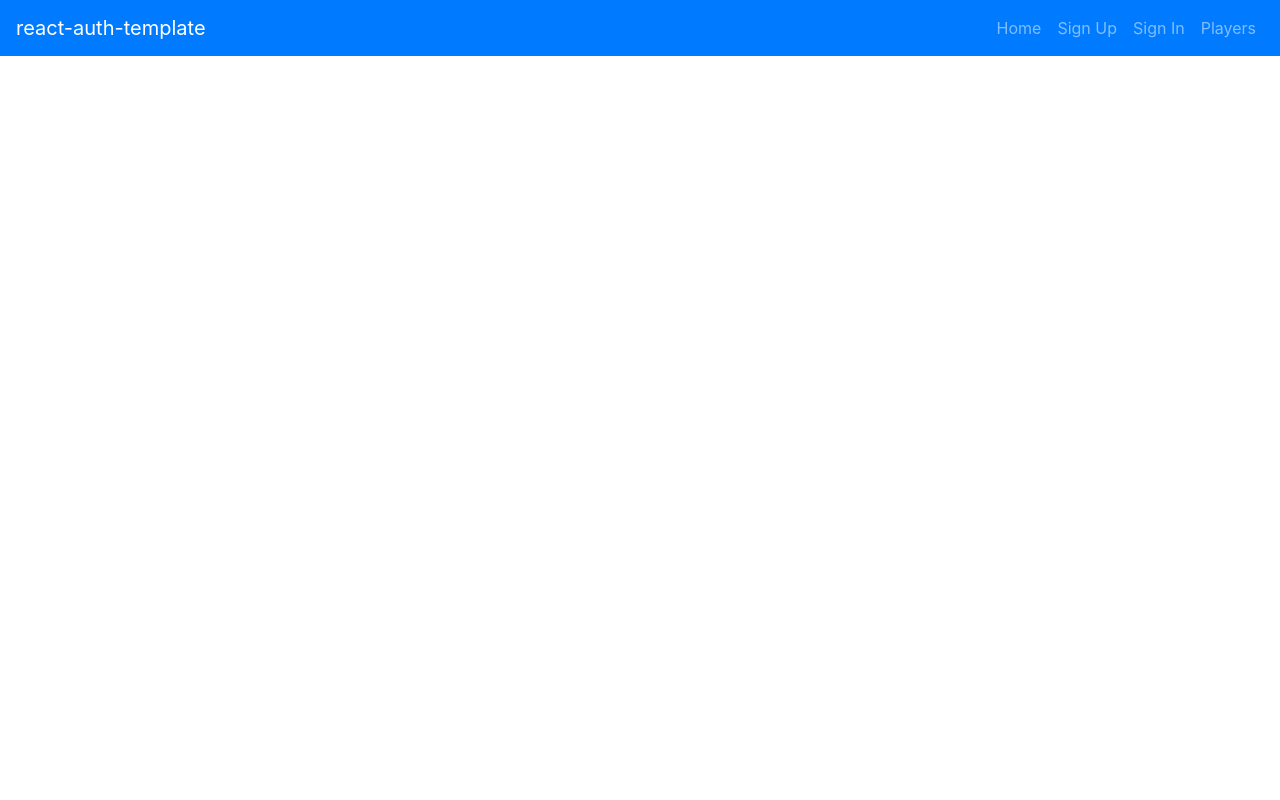
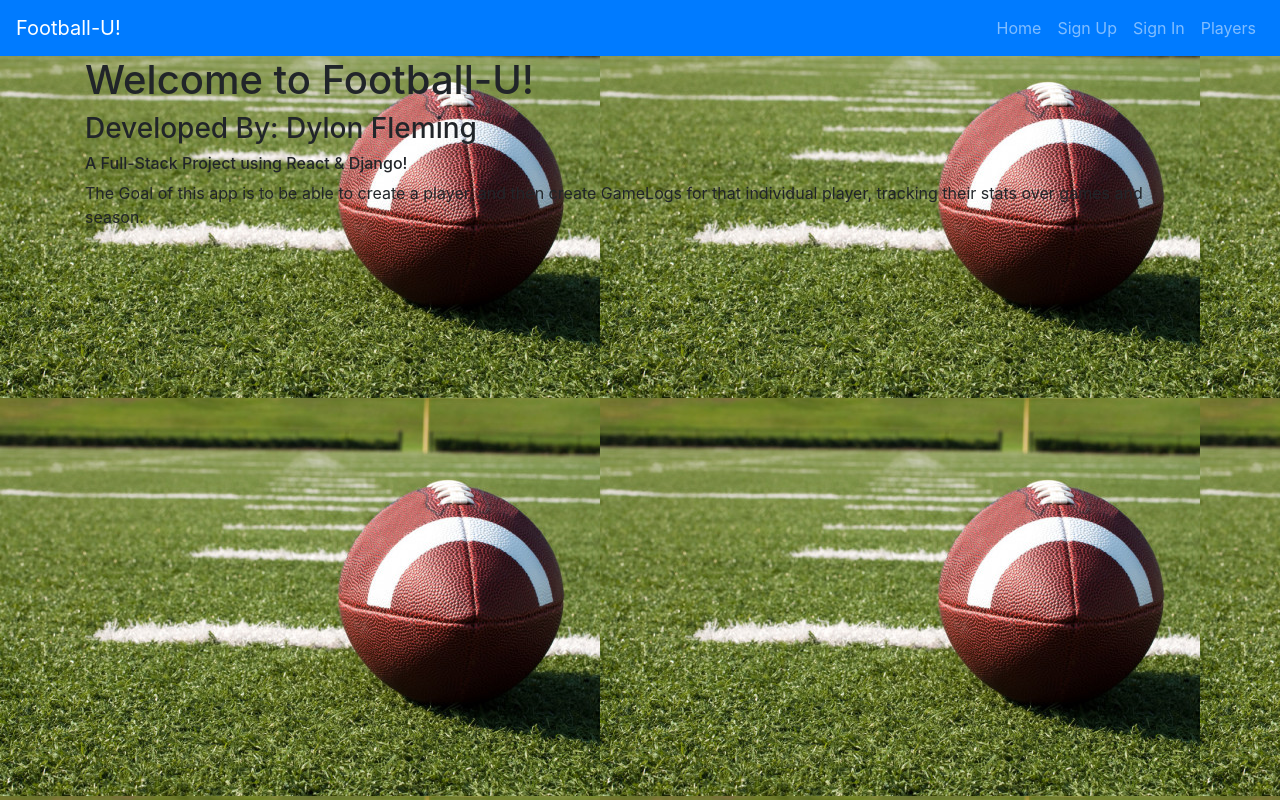
Before and after one commit to DylonFleming11/Cap-Stone-Project, a React app: page /#/ in a window 1280 px wide. Built offline with nearby package versions, Linux system fonts and the light colour scheme; the HTML template or start-up script is replaced by a standard one.

Commit message:
All crud actions for player working!

```diff
--- a/src/App.js
+++ b/src/App.js
@@ -81,6 +81,10 @@ class App extends Component {
           <AuthenticatedRoute user={user} exact path='/players/:id/edit' render={() => (
             <UpdatePlayer msgAlert={this.msgAlert} user={user} />
           )} />
+          <h1 className=''>Welcome to Football-U!</h1>
+          <h3 className=''>Developed By: Dylon Fleming</h3>
+          <h6> A Full-Stack Project using React & Django!</h6>
+          <p> The Goal of this app is to be able to create a player, and then create GameLogs for that individual player, tracking their stats over games and season.</p>
         </main>
       </Fragment>
     )
--- a/src/api/players.js
+++ b/src/api/players.js
@@ -11,10 +11,13 @@ export const indexPlayers = (user) => {
   })
 }
 
-export const showPlayer = (id) => {
+export const showPlayer = (id, user) => {
   return axios({
     method: 'GET',
-    url: apiUrl + '/players/' + id + '/'
+    url: apiUrl + '/players/' + id + '/',
+    headers: {
+      'Authorization': `Token ${user.token}`
+    }
   })
 }
 
--- a/src/components/Header/Header.js
+++ b/src/components/Header/Header.js
@@ -28,7 +28,7 @@ const alwaysOptions = (
 const Header = ({ user }) => (
   <Navbar bg="primary" variant="dark" expand="md">
     <Navbar.Brand href="#">
-      react-auth-template
+      Football-U!
     </Navbar.Brand>
     <Navbar.Toggle aria-controls="basic-navbar-nav" />
     <Navbar.Collapse id="basic-navbar-nav">
--- a/src/components/Players/Players.js
+++ b/src/components/Players/Players.js
@@ -1,5 +1,5 @@
 import React, { Component, Fragment } from 'react'
-// import { Link } from 'react-router-dom'
+import { Link } from 'react-router-dom'
 import Spinner from 'react-bootstrap/Spinner'
 import { indexPlayers } from '../../api/players'
 
@@ -13,10 +13,6 @@ class Players extends Component {
   componentDidMount () {
     const { user, msgAlert } = this.props
     indexPlayers(user)
-      .then(res => {
-        console.log(res)
-        return res
-      })
       .then(res => this.setState({ players: res.data.player }))
       .then(() => msgAlert({
         heading: 'Player Index Success!',
@@ -35,8 +31,9 @@ class Players extends Component {
       playerJsx = this.state.players.map(player => (
         <div className="player" key={player.id}>
           <h3 className="player-name">{player.name}</h3>
-          <p className="player-position">{player.position}</p>
-          <p className="player-team">{player.team}</p>
+          <p className="player-position">Position: {player.position}</p>
+          <p className="player-team">Team: {player.team}</p>
+          <Link to={`/players/${player.id}`}>To {player.name}s page</Link>
         </div>
       ))
     }
--- a/src/components/ShowPlayer/ShowPlayer.js
+++ b/src/components/ShowPlayer/ShowPlayer.js
@@ -25,8 +25,11 @@ class ShowPlayer extends Component {
 
   componentDidMount () {
     const { user, match, msgAlert } = this.props
-    console.log(user)
     showPlayer(match.params.id, user)
+      .then(res => {
+        console.log(res.data)
+        return res
+      })
       .then(res => {
         this.setState({ player: res.data.player })
       })
@@ -58,10 +61,9 @@ class ShowPlayer extends Component {
     const { msgAlert, user } = this.props
     // removed owner
     const gamelog = { ...this.state.gamelog }
-    console.log('handleSubmit', user)
-    gamelog.entryId = this.props.match.params.id
+    gamelog.playerId = this.props.match.params.id
     createGameLog(gamelog, user)
-      .then(res => this.setState({ createdId: gamelog.entryId }))
+      .then(res => this.setState({ createdId: gamelog.playerId }))
       .then(() => msgAlert({
         heading: 'Create Entry Success!',
         message: messages.gamelogCreateSuccess,
@@ -93,7 +95,7 @@ class ShowPlayer extends Component {
   render () {
     const { player } = this.state
     const { user } = this.props
-    console.log(user)
+    console.log('this.state.player ', this.state.player)
     let playerJsx = ''
     if (player === null || player === undefined) {
       playerJsx = 'loading...'
@@ -145,7 +147,7 @@ class ShowPlayer extends Component {
             </ul>
             <GameLogForm
               gamelog={this.state.gamelog}
-              playerId={this.props.match.paramas.id}
+              playerId={this.props.match.params.id}
               handleChange={this.handleChange}
               handleSubmit={this.handleSubmit}
             />
--- a/src/components/UpdatePlayer/UpdatePlayer.js
+++ b/src/components/UpdatePlayer/UpdatePlayer.js
@@ -64,7 +64,7 @@ class PlayerUpdate extends Component {
       <Fragment>
         <h2>Update a Player Page</h2>
         <PlayerForm
-          entry={this.state.player}
+          player={this.state.player}
           handleChange={this.handleChange}
           handleSubmit={this.handleSubmit}
         />
--- a/src/index.scss
+++ b/src/index.scss
@@ -1 +1,8 @@
 @import '~bootstrap/scss/bootstrap';
+
+body {
+ background-image: url("./public/football_w_field.jpg");
+ background-color: #cccccc;
+ background-repeat: none;
+
+}
--- a/public/index.html
+++ b/src/public/index.html
@@ -11,7 +11,7 @@ unless you know exactly what you're doing! -->
     <link rel="manifest" href="%PUBLIC_URL%/manifest.json">
     <link rel="shortcut icon" href="%PUBLIC_URL%/favicon.ico">
 
-    <title>React App</title>
+    <title>Football-U!</title>
   </head>
   <body>
     <noscript>
```
Also changed, not shown: src/public/football_w_field.jpg (added), src/public/manifest.json (renamed from public/manifest.json), 1 other file (tests, documents, lock files or other folders).
